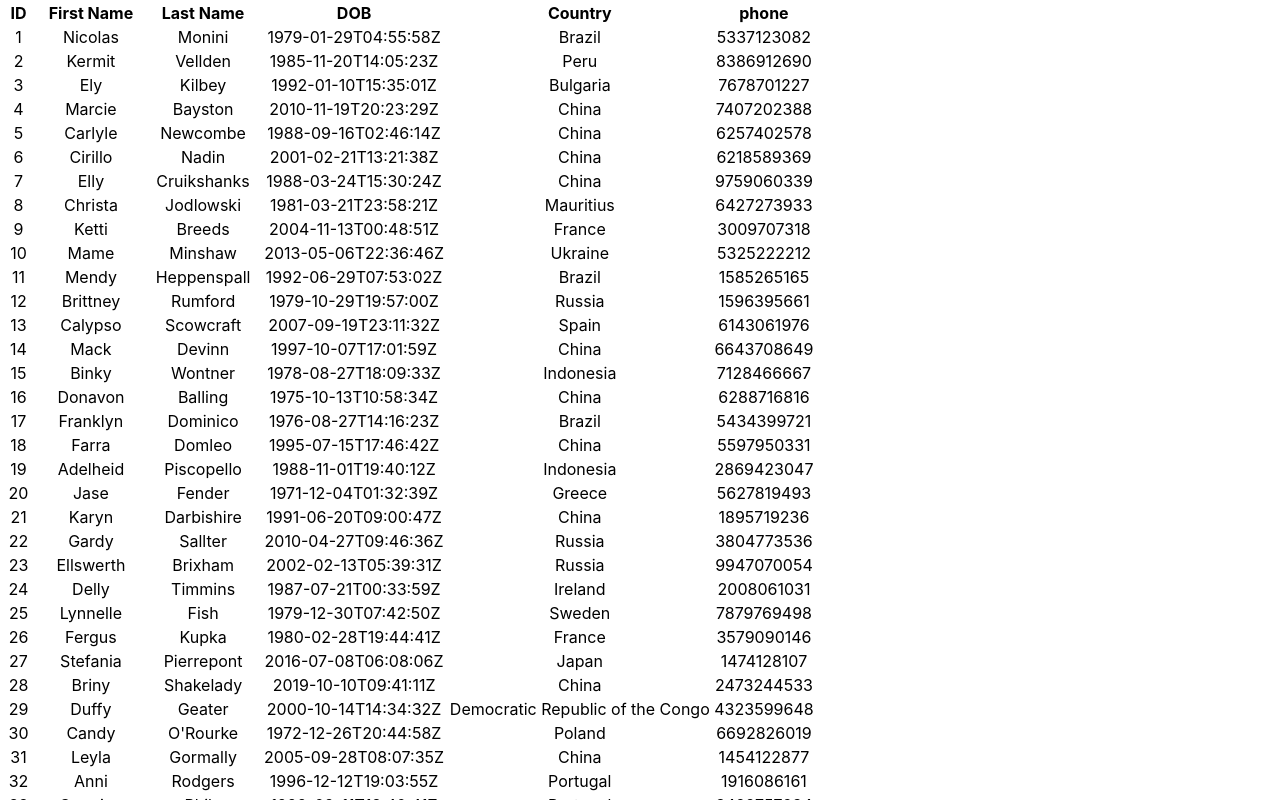
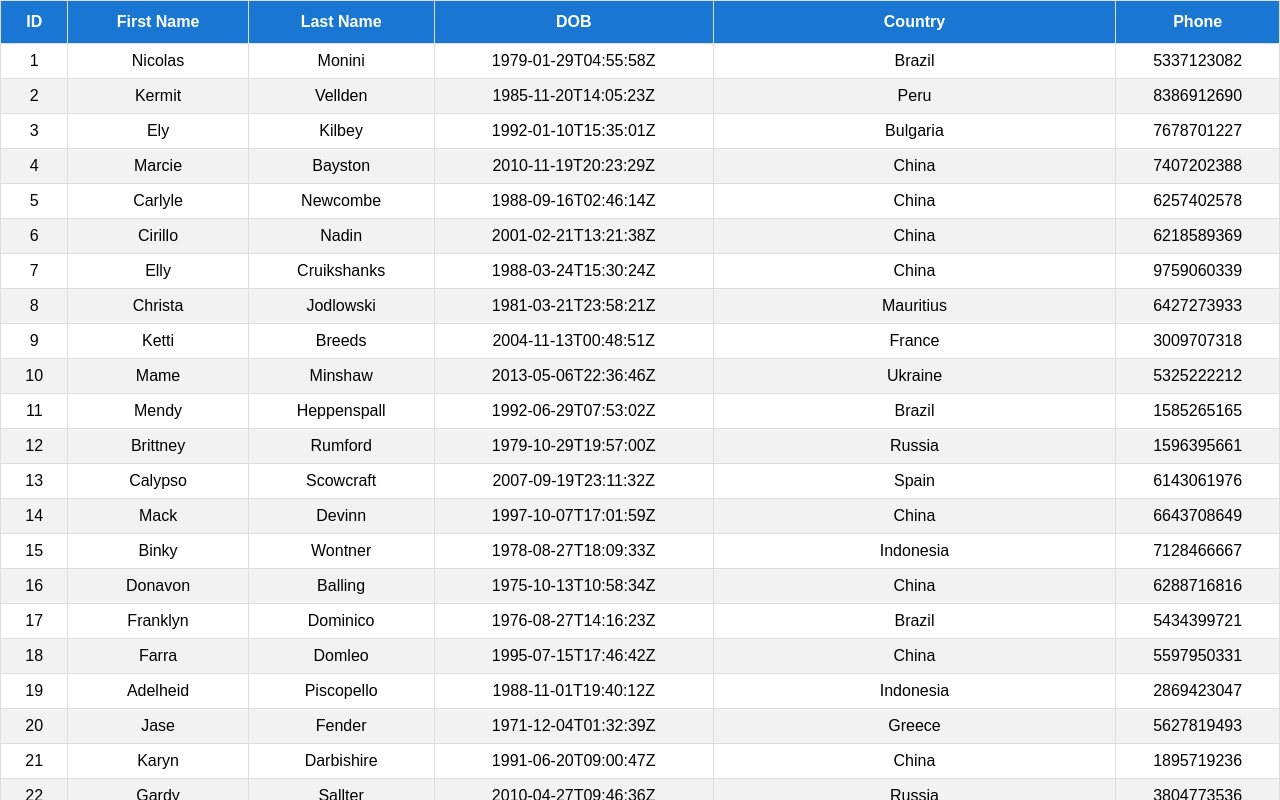
Before and after one commit to hafsahayath/react-table, a React (Create React App) app: page / in a window 1280 px wide. Shown: the top 800 px of the page. Built offline with nearby package versions, Linux system fonts and the light colour scheme.

Commit message:
style: add basic style to the table

```diff
--- a/src/components/TableContainer/columns.tsx
+++ b/src/components/TableContainer/columns.tsx
@@ -33,7 +33,7 @@
     accessor: "country",
   },
   {
-    Header: "phone",
+    Header: "Phone",
     accessor: "phone",
   },
 ];
--- /dev/null
+++ b/src/components/react-table/Table.css
@@ -0,0 +1,22 @@
+table {
+  font-family: Arial, Helvetica, sans-serif;
+  border-collapse: collapse;
+  width: 100%;
+}
+
+table td, table th {
+  border: 1px solid #ddd;
+  padding: 8px;
+}
+
+table tr:nth-child(even){background-color: #f2f2f2;}
+
+table tr:hover {background-color: #ddd;}
+
+table th {
+  padding-top: 12px;
+  padding-bottom: 12px;
+  text-align: center;
+  background-color: #1976D2;
+  color: white;
+}
--- a/src/components/react-table/Table.tsx
+++ b/src/components/react-table/Table.tsx
@@ -1,4 +1,5 @@
 import { Column, useTable } from "react-table";
+import "./Table.css";
 interface ITableProps<T extends object> {
   data: T[];
   columns: Column<T>[];
```
